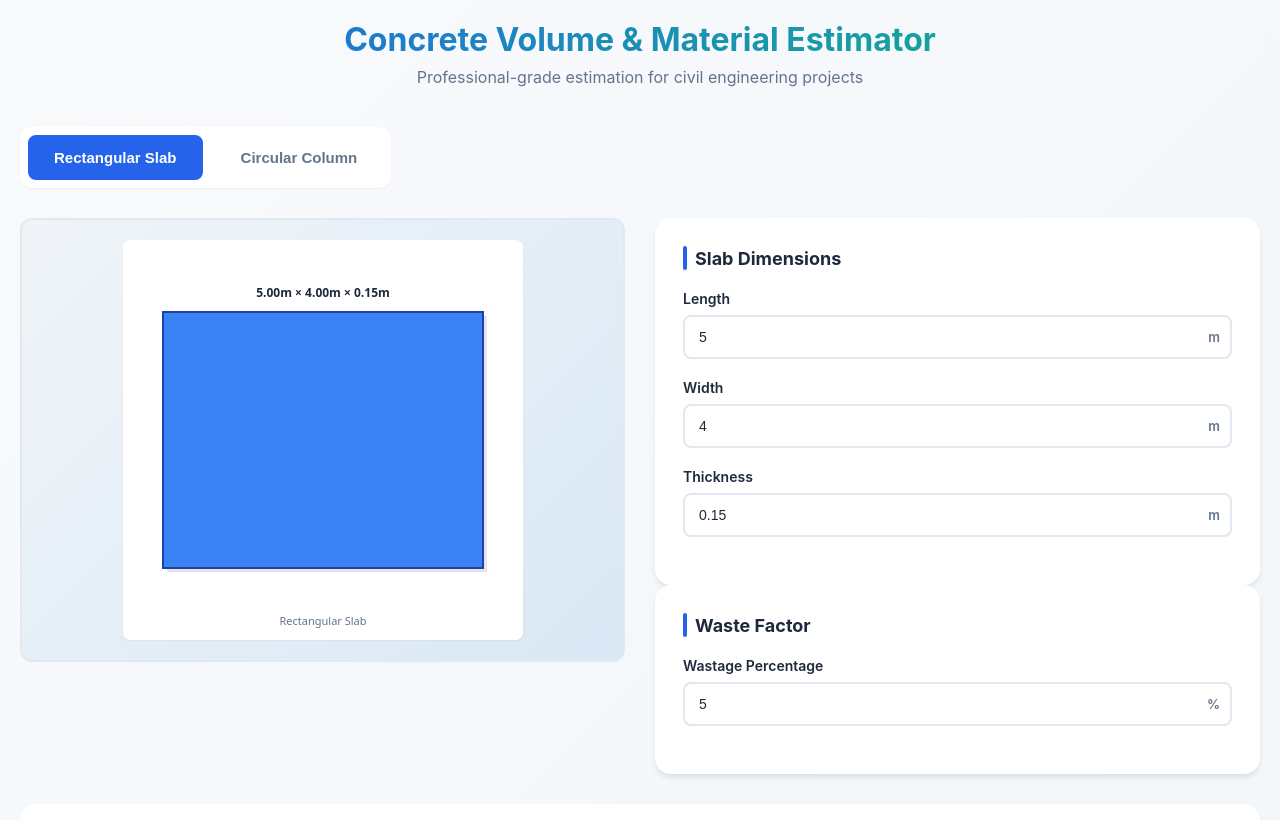
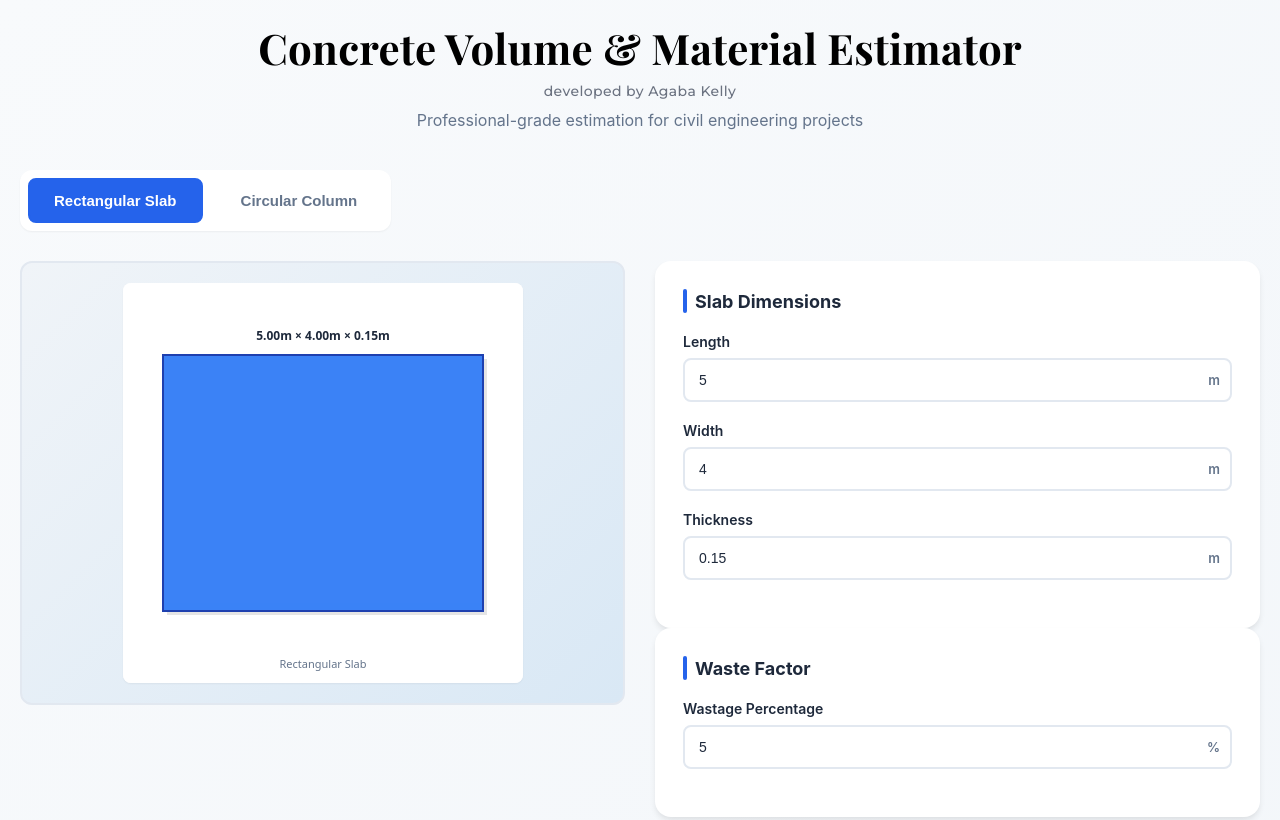
Before and after one commit to agabakelly6/concrete-estimator, a plain HTML site: page index.html in a window 1280 px wide. Shown: the top 820 px of the page. Drawn offline with nearby package versions, Linux system fonts and the light colour scheme.

Commit message:
Update index.html

```diff
--- a/index.html
+++ b/index.html
@@ -5,6 +5,8 @@
     <meta name="viewport" content="width=device-width, initial-scale=1.0">
     <title>Concrete Volume & Material Estimator</title>
     <style>
+        @import url('https://fonts.googleapis.com/css2?family=Playfair+Display:wght@600;700;800&family=Montserrat:wght@400;500;600&display=swap');
+
         * {
             margin: 0;
             padding: 0;
@@ -44,13 +46,22 @@
         }
 
         .header h1 {
-            font-size: 32px;
+            font-size: 42px;
             font-weight: 700;
-            margin-bottom: 8px;
-            background: linear-gradient(135deg, #2563eb 0%, #10b981 100%);
-            -webkit-background-clip: text;
-            -webkit-text-fill-color: transparent;
-            background-clip: text;
+            margin-bottom: 6px;
+            color: #000000;
+            font-family: 'Playfair Display', Georgia, serif;
+            letter-spacing: 0.3px;
+        }
+
+        .header .developer-credit {
+            font-family: 'Montserrat', sans-serif;
+            font-size: 14px;
+            font-weight: 500;
+            color: #6b7280;
+            margin-top: 4px;
+            margin-bottom: 10px;
+            letter-spacing: 0.4px;
         }
 
         .header p {
@@ -424,6 +435,7 @@
         <!-- Header -->
         <div class="header">
             <h1>Concrete Volume & Material Estimator</h1>
+            <p class="developer-credit">developed by Agaba Kelly</p>
             <p>Professional-grade estimation for civil engineering projects</p>
         </div>
 
```
